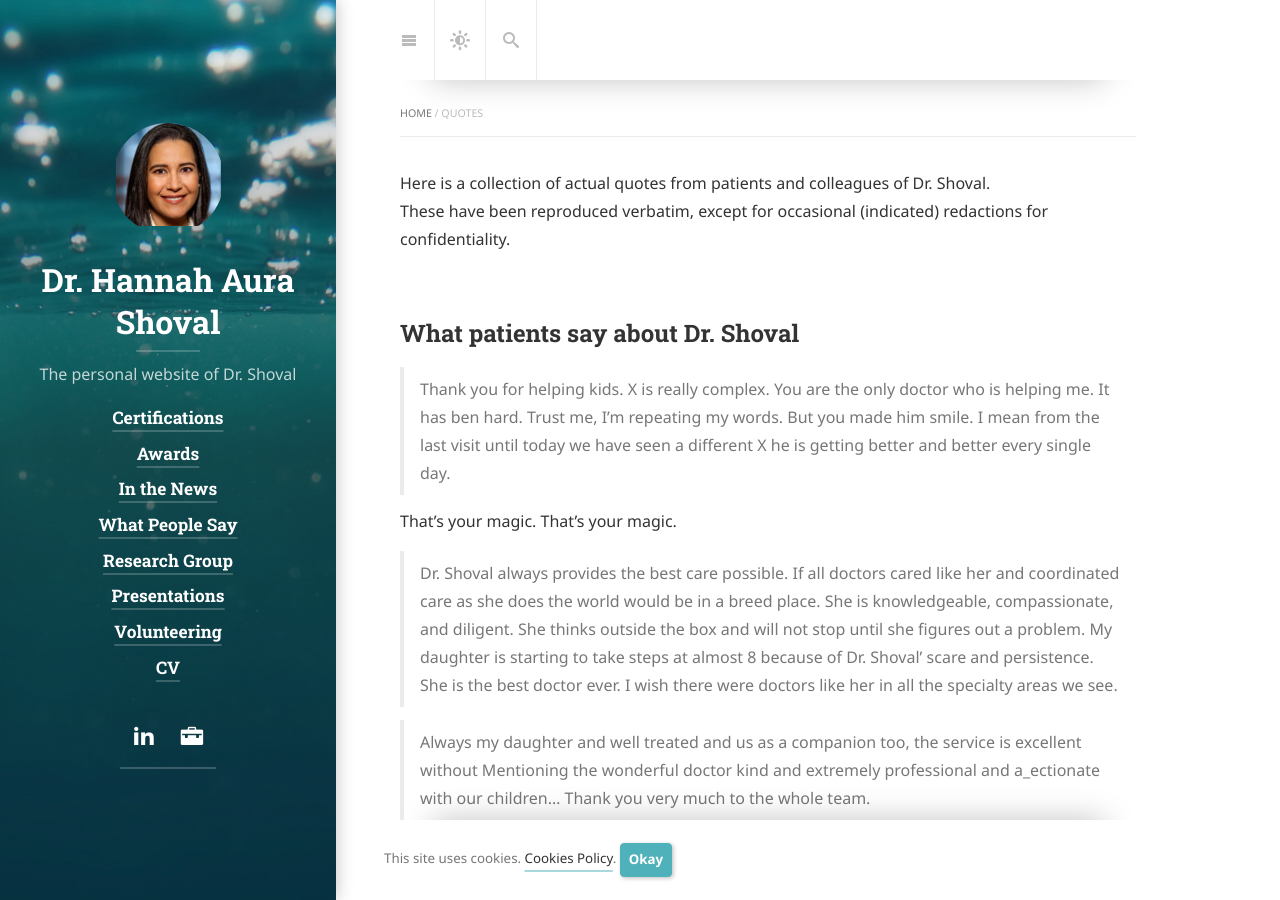
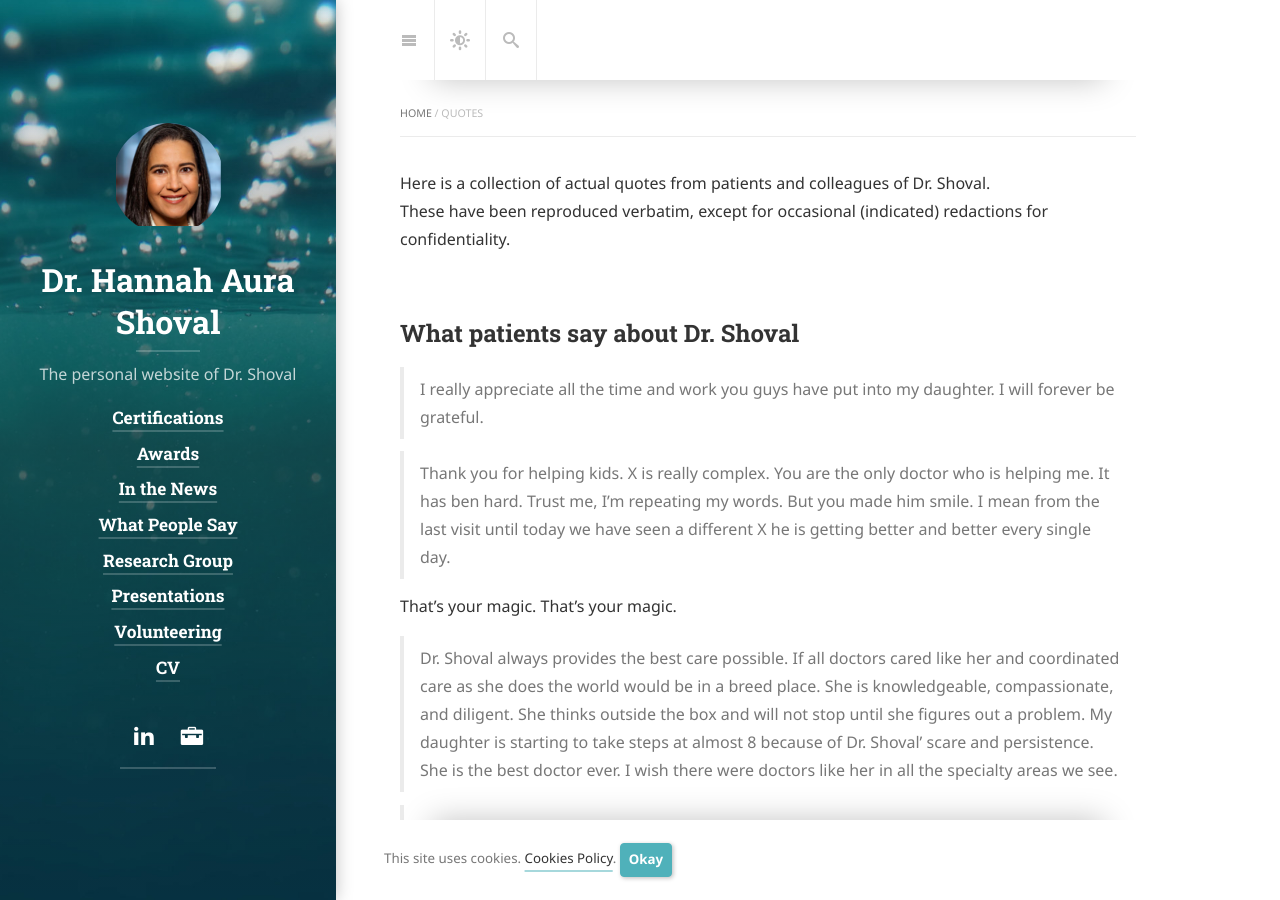
Before and after one commit to physiatry/physiatry.github.io, a Jekyll site: the page built from quotes.md, in a window 1280 px wide and 900 px high. Built offline with Jekyll 4.4.1, drawn with Linux system fonts in a browser that asks for light colours; cached includes are drawn as plain includes; nearby versions of some CDN libraries; some web fonts are replaced; library files that are not in the unit come from our copies.

Commit message:
add a patient quote
Signed-off-by: Avi Shinnar <shinnar@us.ibm.com>

```diff
--- a/quotes.md
+++ b/quotes.md
@@ -10,6 +10,10 @@ These have been reproduced verbatim, except for occasional (indicated) redaction
 {:toc .large-only}
 
 ## What patients say about Dr. Shoval
+
+> I really appreciate all the time and work you guys have put into my
+  daughter. I will forever be grateful.
+
 
 > Thank you for helping kids. X is really complex. You
   are the only doctor who is helping me. It has ben hard. Trust me,
```
